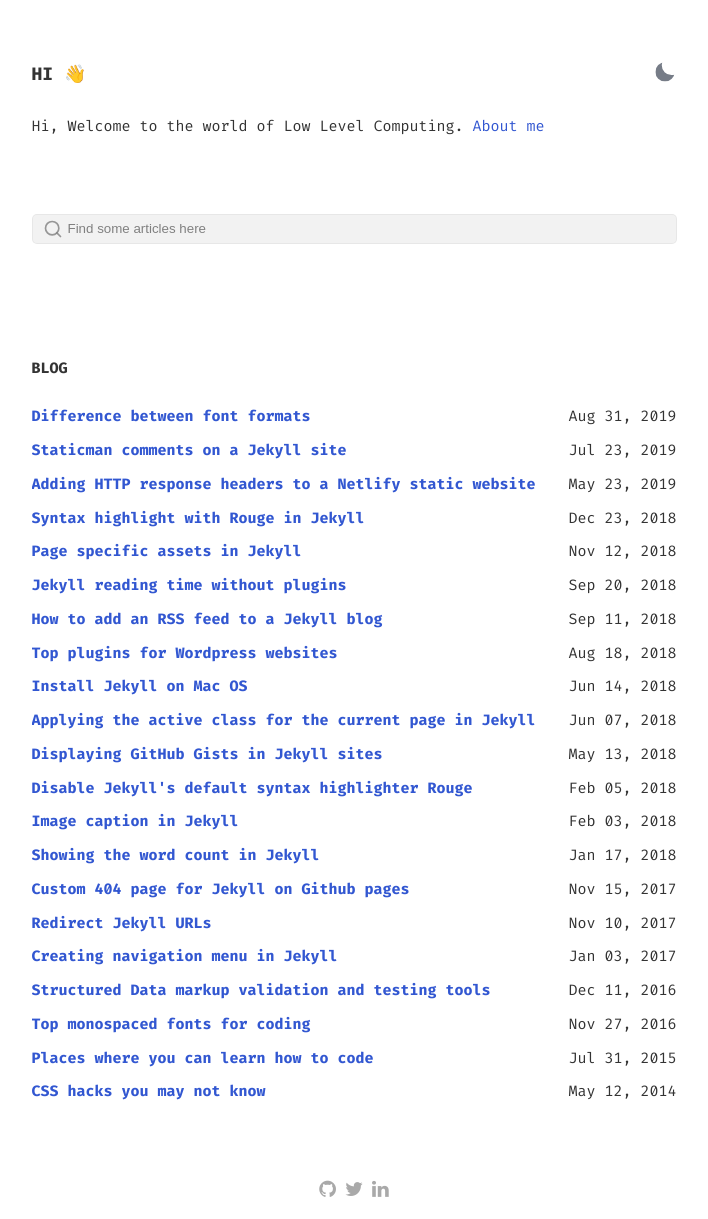
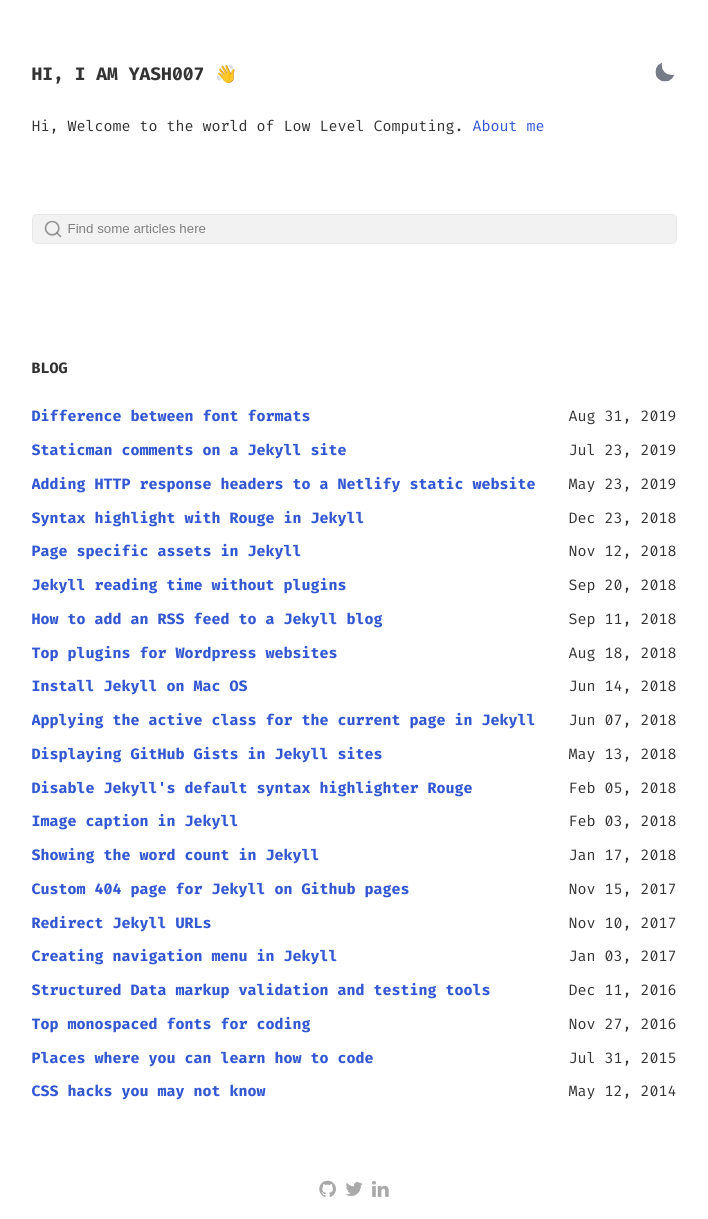
Before and after one commit to yashomer1994/yashomer1994.github.io, a Jekyll site: the page built from index.html, in a window 1280 px wide. Shown: the whole page, without its empty margins (286-994 px from the left). Built offline with Jekyll 4.4.1, drawn with Linux system fonts in a browser that asks for light colours.

Commit message:
Update index.html

```diff
--- a/index.html
+++ b/index.html
@@ -3,7 +3,7 @@
 ---
 <section id="intro">
     <div class="flex-row-between">
-        <h1>Hi 👋</h1>
+        <h1>Hi, I am yash007 👋</h1>
         <button title="Change theme" id="theme-toggle" onclick="modeSwitcher()">
             <div></div>
         </button>
```
